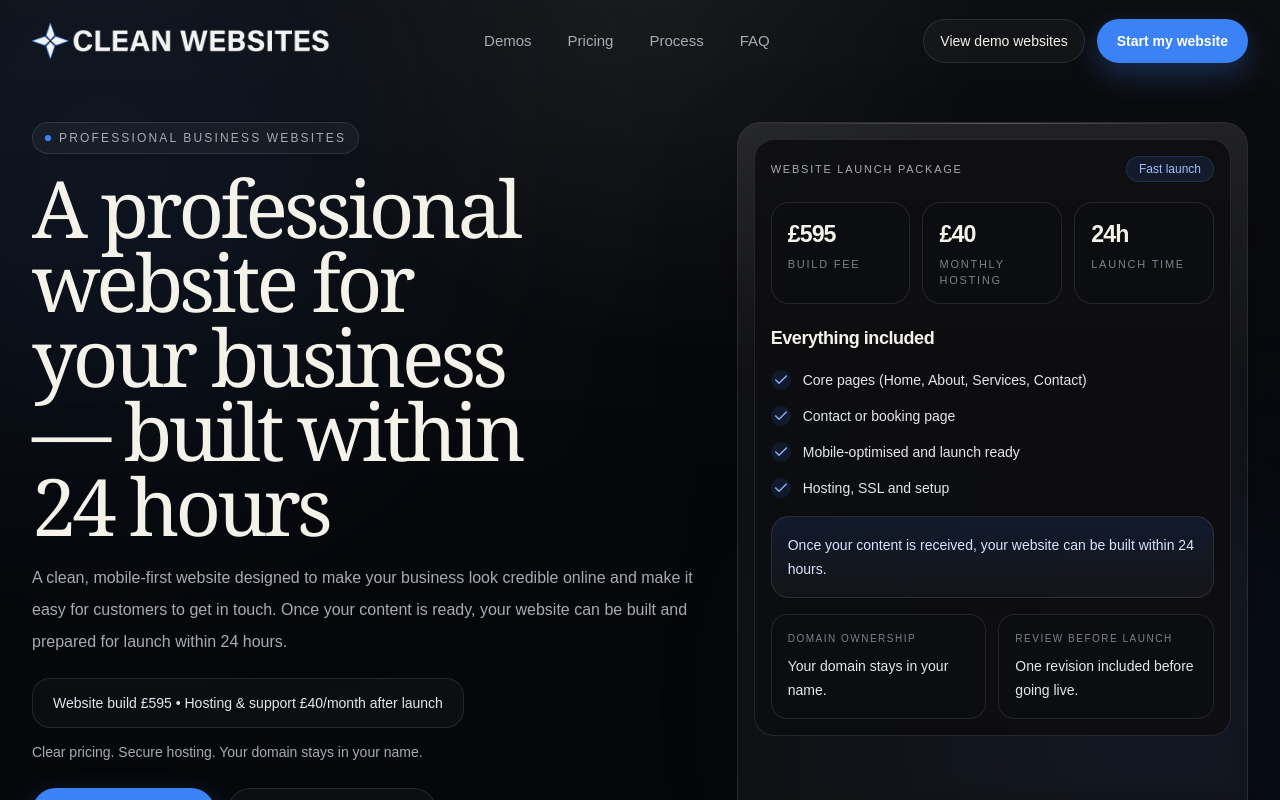
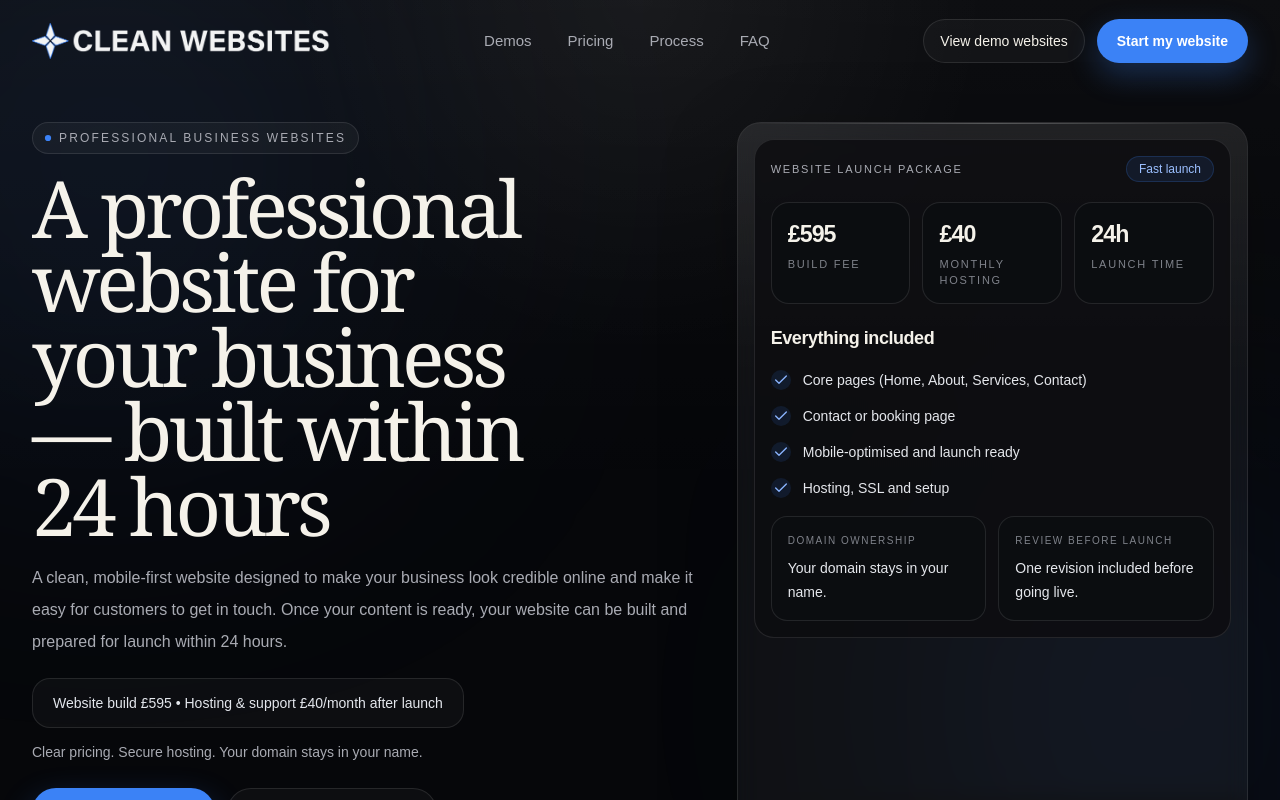
Before and after one commit to cleanwebsitesuk/cleanwebsites, a Next.js app: page / in a window 1280 px wide. Shown: the top 800 px of the page. Built offline with nearby package versions, Linux system fonts and the light colour scheme.

Commit message:
Update page.tsx

```diff
--- a/app/page.tsx
+++ b/app/page.tsx
@@ -734,13 +734,6 @@ function HeroSection({
   </div>
 </div>
 
-                <div className="mt-4 rounded-[18px] border border-white/10 bg-[linear-gradient(180deg,rgba(59,130,246,0.12),rgba(255,255,255,0.03))] p-4">
-                  <p className="text-sm leading-6 text-[#D7E5FF]">
-                    Once your content is received, your website can be built
-                    within 24 hours.
-                  </p>
-                </div>
-
                 <div className="mt-4 grid gap-3 sm:grid-cols-2">
                   <div className="rounded-[16px] border border-white/10 bg-[#0B0D10] p-4">
                     <div className="text-[10px] uppercase tracking-[0.15em] text-[#7F828A]">
```
